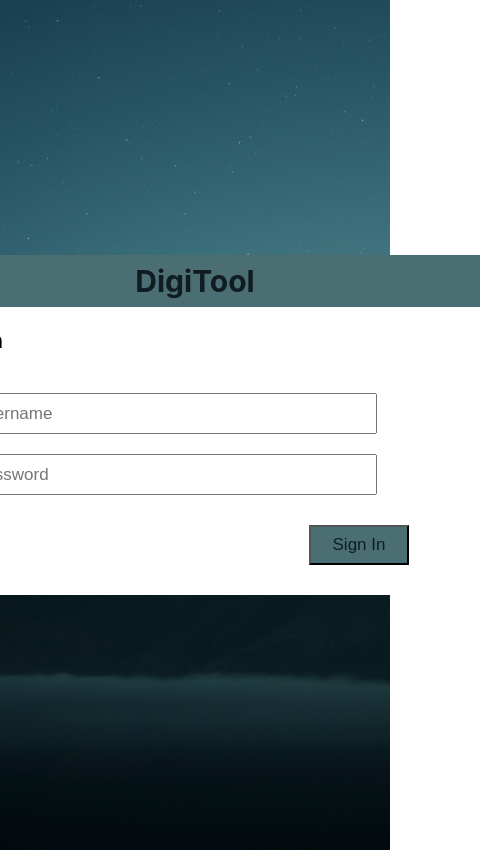
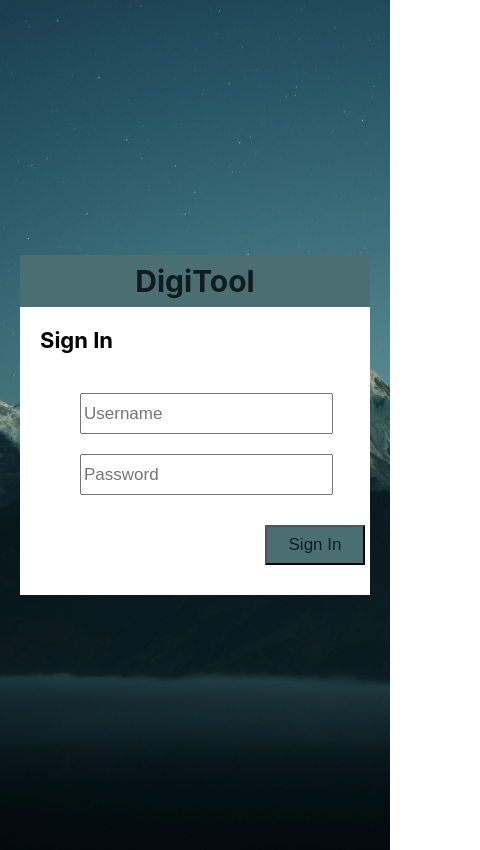
Before and after one commit to mohammedsaket/digitool-ui, a React (Create React App) app: page / in a window 390 px wide. Shown: the whole page, 480 px wide, since content can reach past the window. Built offline with nearby package versions, Linux system fonts and the light colour scheme; a web font is replaced by a local one.

Commit message:
Mobile Opt

```diff
--- a/src/screens/login.js
+++ b/src/screens/login.js
@@ -78,7 +78,7 @@
       height: '40%',
       width:'40%',
       minHeight : "340px",
-      minWidth : '570px'
+      minWidth : '350px'
 
     }
     const cardTitleStyle={
```
